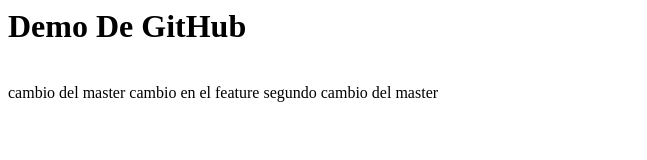
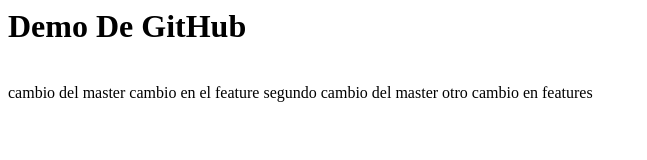
Before and after one commit to elian0988/FR, a plain HTML site: page index.html in a window 1280 px wide. Shown: the whole page, without its empty margins (0-647 px from the left). Drawn offline with Linux system fonts and the light colour scheme.

Commit message:
cambio
cambio

```diff
--- a/index.html
+++ b/index.html
@@ -10,5 +10,6 @@
 
     cambio en el feature
     segundo cambio del master
+    otro cambio en features
     </body>
 </html>
```
